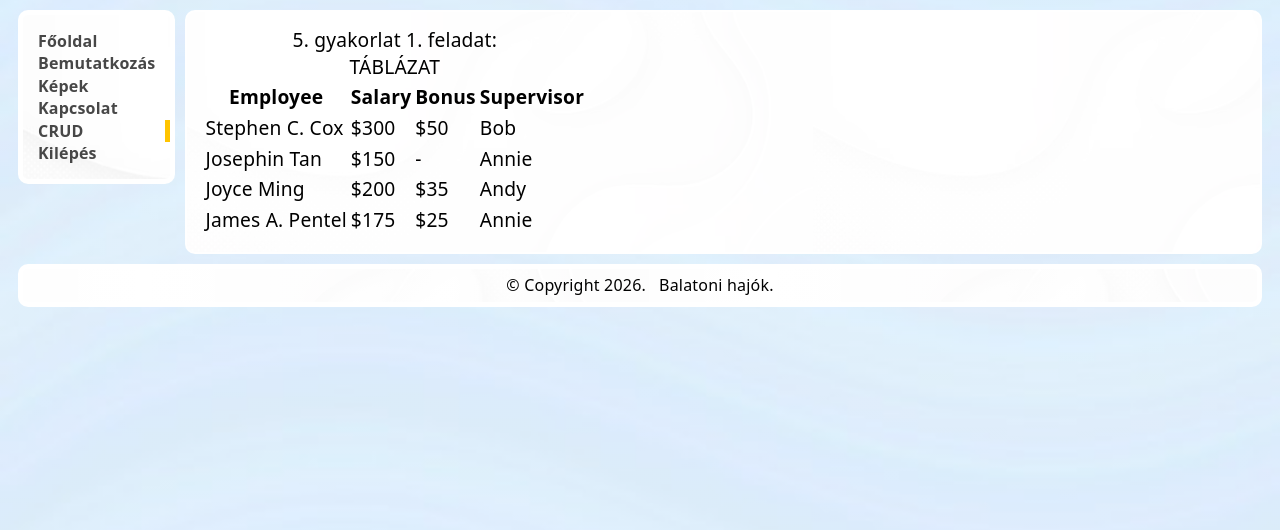
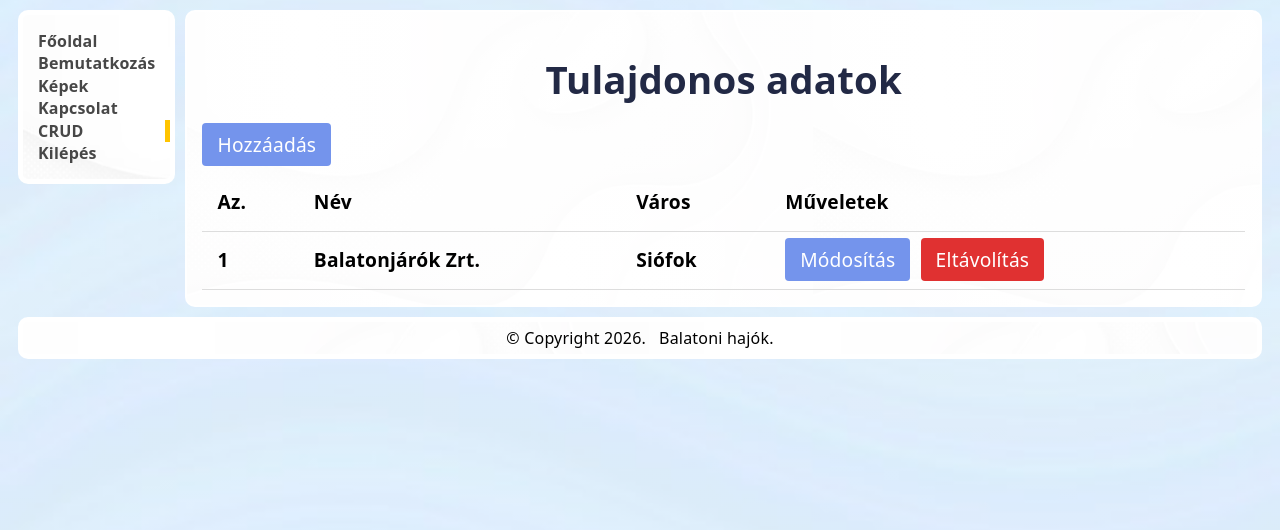
Before and after one commit to matadominik/webprog_gyakorlat_beadando, a PHP site: page /crud in a window 1280 px wide. Shown: the part 150-680 px from the top of the page. Run offline with PHP 8.4, Linux system fonts and the light colour scheme; the visitor is signed in with stand-in values (Sample User, id 1).

Commit message:
CRUD frontend

```diff
--- a/includes/config.inc.php
+++ b/includes/config.inc.php
@@ -24,7 +24,9 @@ $oldalak = array(
     'belepes' => array('fajl' => 'belepes', 'szoveg' => 'Belépés', 'menun' => array(1,0)),
     'kilepes' => array('fajl' => 'kilepes', 'szoveg' => 'Kilépés', 'menun' => array(0,1)),
     'belep' => array('fajl' => 'belep', 'szoveg' => '', 'menun' => array(0,0)),
-    'regisztral' => array('fajl' => 'regisztral', 'szoveg' => '', 'menun' => array(0,0))
+    'regisztral' => array('fajl' => 'regisztral', 'szoveg' => '', 'menun' => array(0,0)),
+    'hozzaadas' => array('fajl' => 'hozzaadas', 'szoveg' => '', 'menun' => array(0,0)),
+    'modositas' => array('fajl' => 'modositas', 'szoveg' => '', 'menun' => array(0,0))
 );
 
 $hiba_oldal = array ('fajl' => '404', 'szoveg' => 'A keresett oldal nem található!');
--- /dev/null
+++ b/styles/stilusCRUD.css
@@ -0,0 +1,92 @@
+.container {
+    width: 100%;
+    max-width: 1400px;
+    /* margin: 100px auto; */
+}
+
+.container h1 {
+    color: #222945;
+    text-align: center;
+}
+
+.container a {
+    padding: 8px 15px;
+    border-radius: 4px;
+    text-decoration: none;
+    color: #fff;
+    background: #7494ec;
+}
+
+table {
+    width: 100%;
+    border-collapse: collapse;
+    margin-top: 15px;
+}
+
+th,
+td {
+    border-bottom: 1px solid #ddd;
+    padding: 15px;
+}
+
+th {
+    text-align: left;
+}
+
+.gomb-eltavolitas {
+    background: #e03131 !important;
+    margin-left: 5px;
+}
+
+.wrapper {
+    display: flex;
+    justify-content: center;
+    align-items: center;
+    min-height: 65vh;
+    background: #f2f2f2;
+}
+
+.form-wrapper {
+    background: #fff;
+    width: 700px;
+    padding: 40px 40px 50px;
+    border-radius: 10px;
+}
+
+.form-wrapper h1 {
+    text-align: center;
+}
+
+input {
+    width: 100%;
+    margin: 12px 0;
+    padding: 12px;
+    border: 2px solid #ddd;
+    outline: none;
+    border-radius: 6px;
+    font-size: 16px;
+}
+
+.gomb-doboz {
+    display: flex;
+    justify-content: space-between;
+    margin-top: 5px;
+}
+
+.gomb-doboz button {
+    padding: 8px 50px;
+    border: none;
+    font-size: 16px;
+    color: #fff;
+    border-radius: 4xp;
+    cursor: pointer;
+    background: #7494ec;
+}
+
+.gomb-doboz a {
+    background: transparent;
+    color: #7494ec;
+    border: 2px solid #7494ec;
+    padding: 6px 50px;
+    text-decoration: none;
+}
--- a/templates/pages/crud.tpl.php
+++ b/templates/pages/crud.tpl.php
@@ -1,33 +1,39 @@
+<!DOCTYPE html>
+<html lang="hu">
+<head>
+    <link rel="stylesheet" href="./styles/stilusCRUD.css" type="text/css">
+</head>
+<body>
+
+    <div class="container">
+        <h1>Tulajdonos adatok</h1>
+        <?php if (isset($_SESSION['login'])) : ?>
+            <a href="hozzaadas">Hozzáadás</a>
+        <?php endif; ?>
+
         <table>
-    <caption>5. gyakorlat 1. feladat:<br>TÁBLÁZAT</caption>
             <tr>
-        <th>Employee</th>
-        <th>Salary</th>
-        <th>Bonus</th>
-        <th>Supervisor</th>
+                <th>Az.</th>
+                <th>Név</th>
+                <th>Város</th>
+                <?php if (isset($_SESSION['login'])) : ?>
+                    <th>Műveletek</th>
+                <?php endif; ?>
             </tr>
+
             <tr>
-        <td>Stephen C. Cox</td>
-        <td>$300</td>
-        <td>$50</td>
-        <td>Bob</td>
-    </tr>
-    <tr>
-        <td>Josephin Tan</td>
-        <td>$150</td>
-        <td>-</td>
-        <td>Annie</td>
-    </tr>
-    <tr>
-        <td>Joyce Ming</td>
-        <td>$200</td>
-        <td>$35</td>
-        <td>Andy</td>
-    </tr>
-    <tr>
-        <td>James A. Pentel</td>
-        <td>$175</td>
-        <td>$25</td>
-        <td>Annie</td>
+                <th>1</th>
+                <th>Balatonjárók Zrt.</th>
+                <th>Siófok</th>
+                <?php if (isset($_SESSION['login'])) : ?>
+                    <td>
+                        <a href="modositas">Módosítás</a>
+                        <a href="" class="gomb-eltavolitas">Eltávolítás</a>
+                    </td>
+                <?php endif; ?>
             </tr>
         </table>
+    </div>
+
+</body>
+</html>
```
Also changed, not shown: styles/tablazat.css (deleted, +0 -19 lines), templates/pages/hozzaadas.tpl.php (added, +22 -0 lines), templates/pages/modositas.tpl.php (added, +22 -0 lines). Lines whose indentation alone changed are shown as unchanged.
